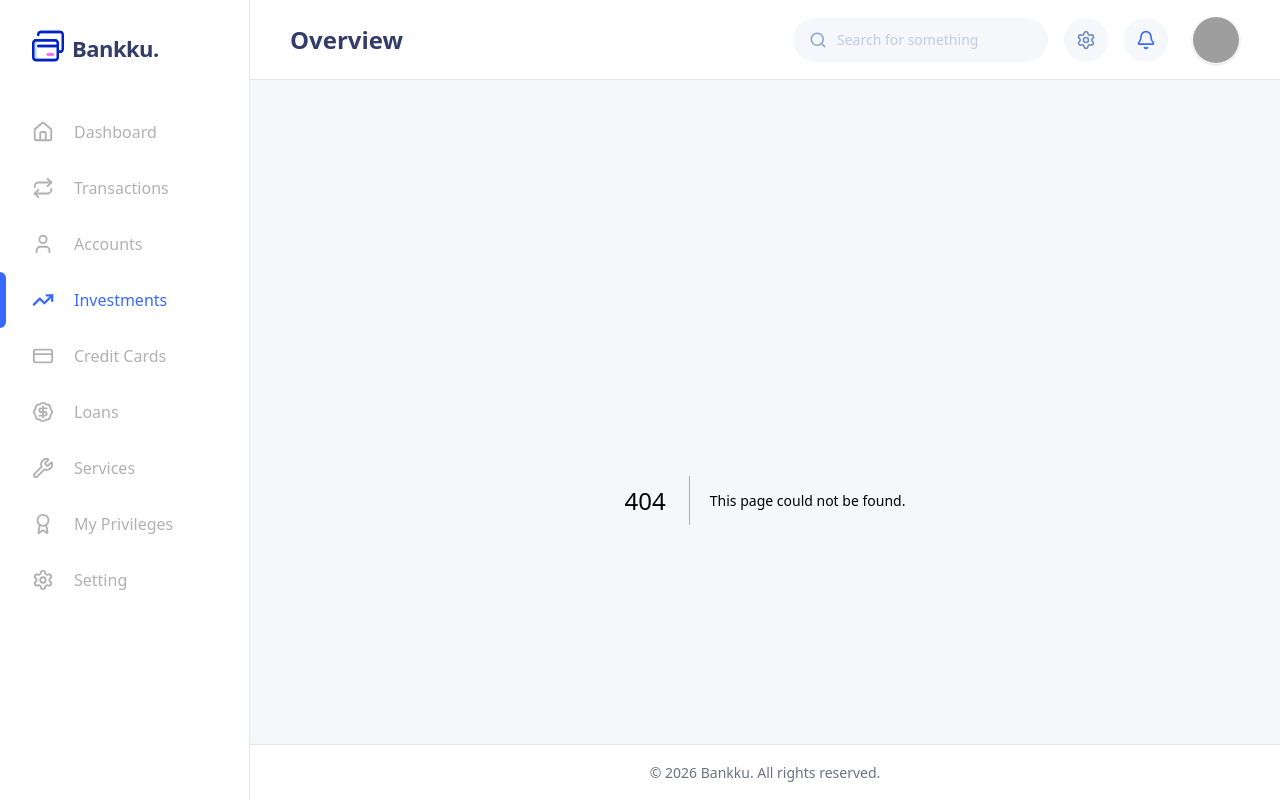
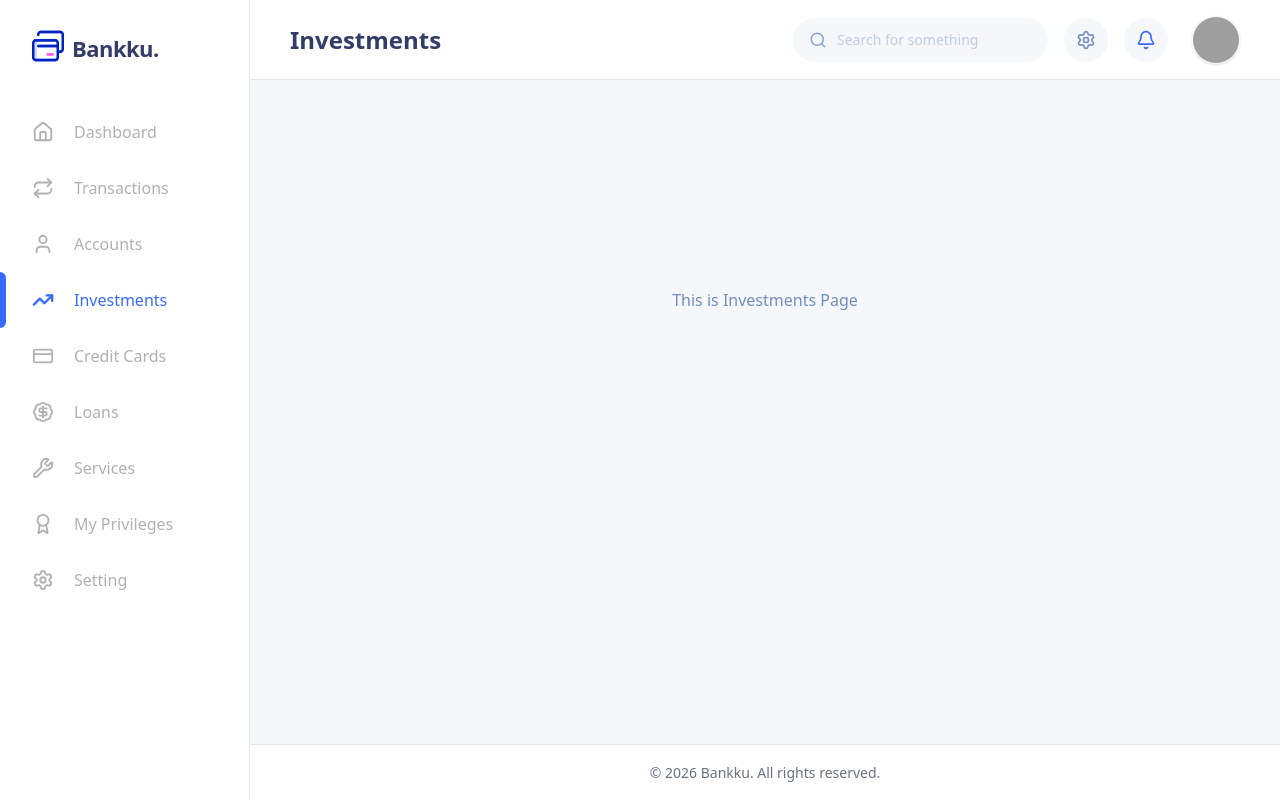
Before and after one commit to nadhiuuu/bankku-inagata, a Next.js app: page /investments in a window 1280 px wide. Before the commit this address had no page. Built offline with nearby package versions, Linux system fonts and the light colour scheme; grey boxes are pictures that could not be loaded.

Commit message:
add : investments page & credit-cards page

```diff
--- /dev/null
+++ b/app/credit-cards/page.tsx
@@ -0,0 +1,7 @@
+import CreditCardsPage from "@/components/page/credit-cards/index"
+
+export default function CreditCards() {
+  return (
+    <CreditCardsPage />
+  );
+}
--- /dev/null
+++ b/app/investments/page.tsx
@@ -0,0 +1,7 @@
+import InvestmentsPage from "@/components/page/investments/index"
+
+export default function Investments() {
+  return (
+    <InvestmentsPage />
+  );
+}
--- a/components/layouts/app-navbar.tsx
+++ b/components/layouts/app-navbar.tsx
@@ -14,6 +14,10 @@ export default function Navbar({ onMenuClick }: { onMenuClick: () => void }) {
         return "Transactions";
       case "/accounts":
         return "Accounts";
+      case "/investments":
+        return "Investments"
+      case "/credit-cards":
+        return "Credit Cards";
       case "/loans":
         return "Loans";
       case "/settings":
--- /dev/null
+++ b/components/page/credit-cards/index.tsx
@@ -0,0 +1,9 @@
+import React from "react";
+
+export default function CreditCardsPage() {
+  return (
+    <div className="flex items-center justify-center min-h-[400px] text-[#718EBF] font-medium">
+      This is Credit Cards Page
+    </div>
+  );
+}
--- /dev/null
+++ b/components/page/investments/index.tsx
@@ -0,0 +1,9 @@
+import React from "react";
+
+export default function InvestmentsPage() {
+  return (
+    <div className="flex items-center justify-center min-h-[400px] text-[#718EBF] font-medium">
+      This is Investments Page
+    </div>
+  );
+}
```
